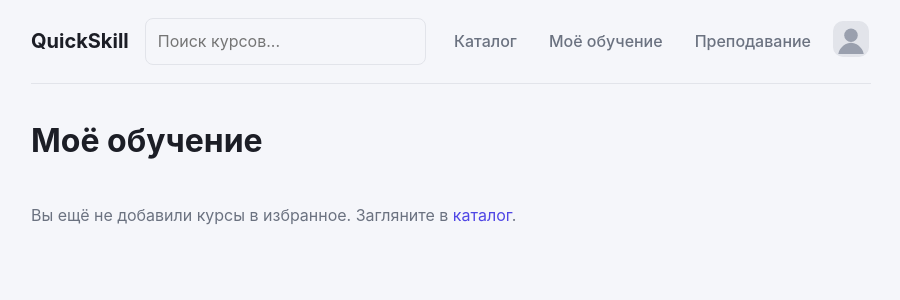
After one commit to ARDEVIE/QuickSkill, a Django app: page /my-learning/ in a window 1280 px wide. The commit adds this page. Shown: the top 300 px of the page, without its empty margins (189-1089 px from the left). Run offline with Django 5.2, Linux system fonts and the light colour scheme; the visitor is signed in with stand-in values (Sample User, id 1); data comes from the database, SQL or seed files in the repository; data that the repository does not hold is empty; parts of the project's set-up code (start-up, migrations or seed data) failed here and were passed over.

Commit message:
updates menu and courses

```diff
--- a/apps/courses/urls.py
+++ b/apps/courses/urls.py
@@ -8,6 +8,8 @@ app_name = 'courses'
 
 urlpatterns = [
     path('', views.catalog_view, name='catalog'),
+    path('my-learning/', views.my_learning_view, name='my_learning'),
+    path('teaching/', views.teaching_view, name='teaching'),
     path('courses/create/', views.course_create_view, name='course_create'),
     path('courses/<int:pk>/', views.course_detail_view, name='course_detail'),
     path('courses/<int:pk>/edit/', views.course_edit_view, name='course_edit'),
--- a/apps/courses/views.py
+++ b/apps/courses/views.py
@@ -36,6 +36,23 @@ def catalog_view(request):
         'selected_category': category_slug,
     }
     return render(request, 'courses/catalog.html', context)
+
+
+@login_required
+def my_learning_view(request):
+    '''Courses the current user has favorited — the student side of the cabinet.'''
+    favorites = Favorite.objects.filter(user=request.user).select_related(
+        'course', 'course__category', 'course__author'
+    )
+    context = {'courses': [favorite.course for favorite in favorites]}
+    return render(request, 'courses/my_learning.html', context)
+
+
+@login_required
+def teaching_view(request):
+    '''Courses the current user has authored — the teacher side of the cabinet.'''
+    courses = Course.objects.filter(author=request.user).select_related('category', 'author')
+    return render(request, 'courses/teaching.html', {'courses': courses})
 
 
 def course_detail_view(request, pk):
--- a/static/css/style.css
+++ b/static/css/style.css
@@ -69,7 +69,21 @@ a:hover {
     gap: 16px;
     padding: 18px 0;
     margin-bottom: 32px;
+    background: var(--color-bg);
     border-bottom: 1px solid var(--color-border);
+    position: sticky;
+    top: 0;
+    z-index: 30;
+}
+
+.navbar__search {
+    flex: 1;
+    max-width: 320px;
+    margin: 0;
+}
+
+.navbar__search input {
+    width: 100%;
 }
 
 .navbar__brand {
--- a/templates/base.html
+++ b/templates/base.html
@@ -11,10 +11,14 @@
     <div class="page">
         <nav class="navbar">
             <a class="navbar__brand" href="{% url 'courses:catalog' %}">QuickSkill</a>
+            <form method="get" action="{% url 'courses:catalog' %}" class="navbar__search">
+                <input type="text" name="search" value="{{ search }}" placeholder="Поиск курсов..." aria-label="Поиск курсов">
+            </form>
             <div class="navbar__links">
                 <a href="{% url 'courses:catalog' %}">Каталог</a>
                 {% if user.is_authenticated %}
-                    <a href="{% url 'courses:course_create' %}">Создать курс</a>
+                    <a href="{% url 'courses:my_learning' %}">Моё обучение</a>
+                    <a href="{% url 'courses:teaching' %}">Преподавание</a>
                     <div class="user-menu">
                         <button
                             type="button"
--- /dev/null
+++ b/templates/courses/my_learning.html
@@ -0,0 +1,19 @@
+{% extends "base.html" %}
+
+{% block title %}Моё обучение — QuickSkill{% endblock %}
+
+{% block content %}
+    <h1>Моё обучение</h1>
+
+    {% if courses %}
+        <div class="course-grid">
+            {% for course in courses %}
+                {% include "courses/_course_card.html" %}
+            {% endfor %}
+        </div>
+    {% else %}
+        <p class="empty-state">
+            Вы ещё не добавили курсы в избранное. Загляните в <a href="{% url 'courses:catalog' %}">каталог</a>.
+        </p>
+    {% endif %}
+{% endblock %}
```
Also changed, not shown: apps/courses/tests.py (+46 -0 lines), templates/courses/_course_card.html (added, +13 -0 lines), templates/courses/catalog.html (+2 -19 lines), templates/courses/teaching.html (added, +20 -0 lines).
